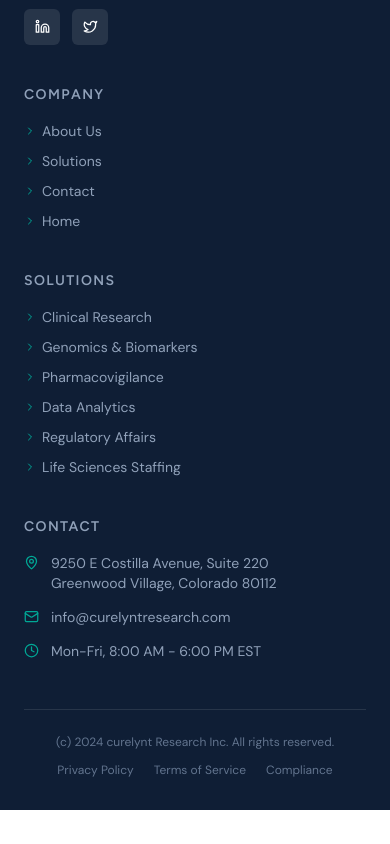
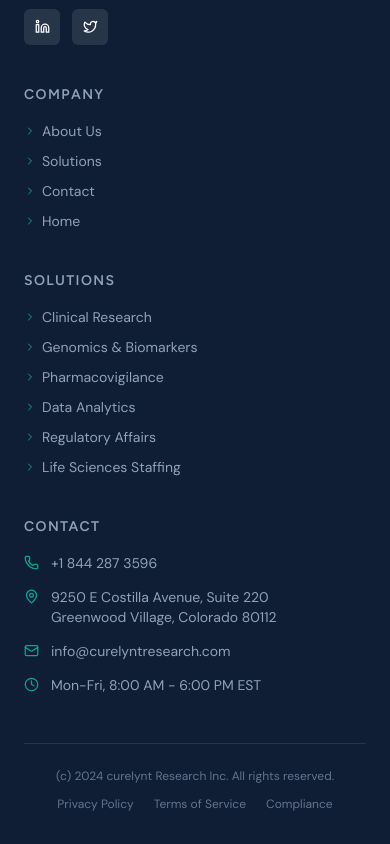
Before and after one commit to Phunbyt/curelynt, a React (Vite) app: page / in a window 390 px wide. Shown: the part 8310-9154 px from the top of the page. Before the commit the page ends 9120 px from the top, so only its background shows below. Built offline with nearby package versions, Linux system fonts and the light colour scheme.

Commit message:
phone number addition

```diff
--- a/src/app/App.tsx
+++ b/src/app/App.tsx
@@ -158,6 +158,9 @@
       <div className="bg-[#0F1E35] text-white text-xs py-1.5 px-6 hidden md:flex items-center justify-between">
         <span className="text-slate-300">Advancing health through rigorous science and innovation</span>
         <div className="flex items-center gap-6">
+          <a href="tel:+18442873596" className="flex items-center gap-1.5 hover:text-[#00A896] transition-colors">
+            <Phone size={11} /> +1 844 287 3596
+          </a>
           <a href="mailto:info@curelyntresearch.com" className="flex items-center gap-1.5 hover:text-[#00A896] transition-colors">
             <Mail size={11} /> info@curelyntresearch.com
           </a>
@@ -323,6 +326,10 @@
             <h4 className="font-['Figtree'] font-semibold text-sm uppercase tracking-widest text-slate-400 mb-4">Contact</h4>
             <ul className="space-y-3.5">
               <li className="flex gap-3 text-slate-400 text-sm font-['DM_Sans']">
+                <Phone size={15} className="text-[#00A896] mt-0.5 shrink-0" />
+                <a href="tel:+18442873596" className="hover:text-white transition-colors">+1 844 287 3596</a>
+              </li>
+              <li className="flex gap-3 text-slate-400 text-sm font-['DM_Sans']">
                 <MapPin size={15} className="text-[#00A896] mt-0.5 shrink-0" />
                 <span>9250 E Costilla Avenue, Suite 220<br />Greenwood Village, Colorado 80112</span>
               </li>
@@ -1442,6 +1449,7 @@
           {/* Quick contact cards */}
           <div className="mt-10 grid sm:grid-cols-3 gap-4 max-w-2xl">
             {[
+              { icon: Phone, label: "Call Us", value: "+1 844 287 3596", sub: "Mon-Fri 8am-6pm MT" },
               { icon: Mail, label: "Email Us", value: "info@curelyntresearch.com", sub: "Response within 4 hours" },
               { icon: Clock, label: "Hours", value: "24/7 Support", sub: "Emergency safety line" },
             ].map((c) => (
```
